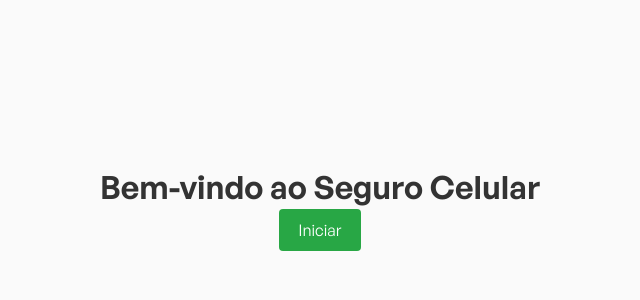
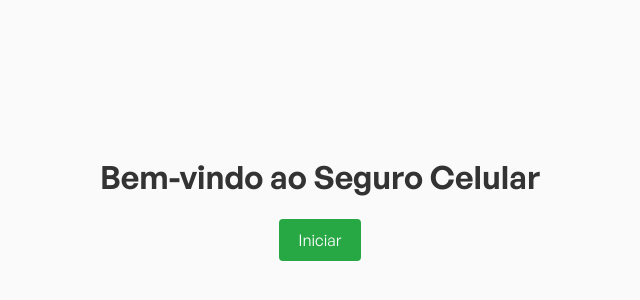
Before and after one commit to daniel-machado/VistoriaCelular, a React (Vite) app: page / in a window 1280 px wide. Shown: the part 192-492 px from the top of the page, without its empty margins (320-960 px from the left). Built offline with nearby package versions, Linux system fonts and the light colour scheme.

Commit message:
Ajustando margin do Button

```diff
--- a/src/Screens/Welcome/style.ts
+++ b/src/Screens/Welcome/style.ts
@@ -14,7 +14,7 @@ export const Title = styled.h1`
 
 export const Button = styled.button`
   padding: 10px 20px;
-  margin-top: 20pxclear;
+  margin-top: 20px;
   background-color: #28a745;
   color: #fff;
   border: none;
```
